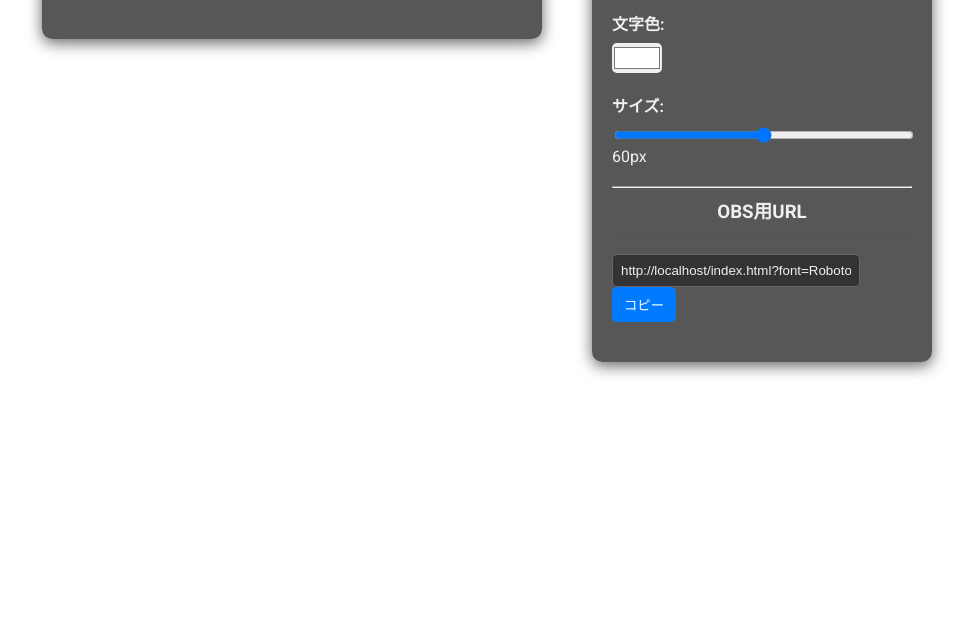
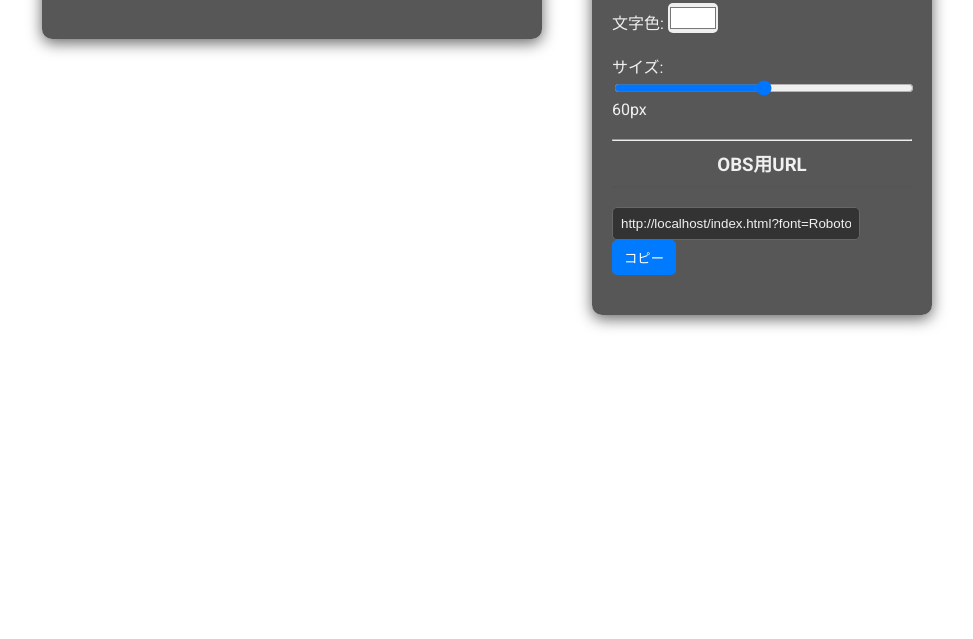
Before and after one commit to Hle62/obs-clock-widge, a plain HTML site: page index.html in a window 1280 px wide. Shown: the part 211-850 px from the top of the page, without its empty margins (153-1126 px from the left). Drawn offline with nearby package versions, Linux system fonts and the light colour scheme.

Commit message:
fix: style.cssの警告を修正

```diff
--- a/style.css
+++ b/style.css
@@ -86,17 +86,13 @@ body {
     margin-bottom: 20px;
 }
 
-.control-group label {
-    display: block;
-    margin-bottom: 8px;
-    font-weight: bold;
-}
-
 /*
  * フォーム部品のスタイル
  */
 input[type="color"] {
     -webkit-appearance: none;
+    -moz-appearance: none;
+    appearance: none;
     border: none;
     width: 50px;
     height: 30px;
```
